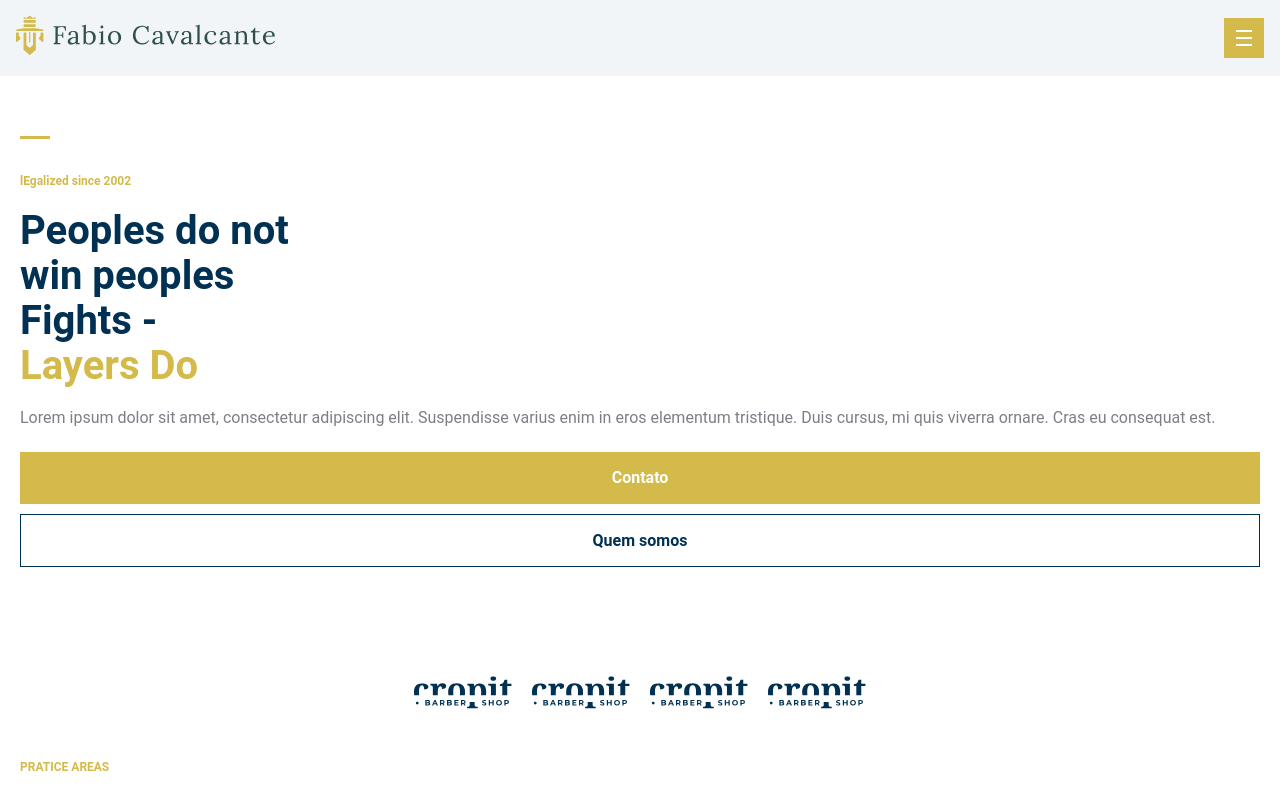
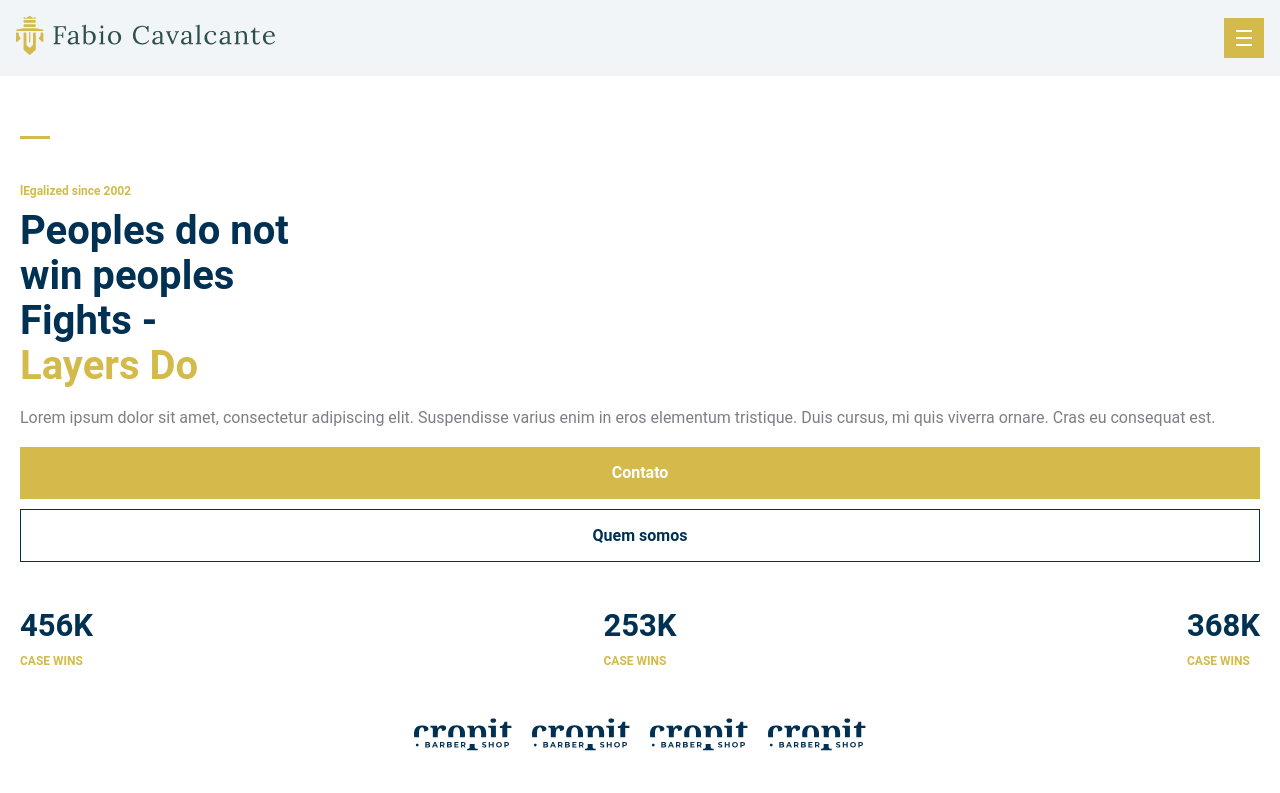
Before and after one commit to William-Koerich/Fabio-Cavalcante-Consultoria, a Next.js app: page / in a window 1280 px wide. Shown: the top 793 px of the page. Built offline with nearby package versions, Linux system fonts and the light colour scheme.

Commit message:
feat: add facts section

```diff
--- a/src/components/pages/home/HeroSection/index.tsx
+++ b/src/components/pages/home/HeroSection/index.tsx
@@ -17,13 +17,28 @@ export function HeroSection() {
             varius enim in eros elementum tristique. Duis cursus, mi quis
             viverra ornare. Cras eu consequat est.
           </p>
+          <S.ButtonContainer>
+            <Button borderColor="var(--gold)">Contato</Button>
+            <Button bgColor="transparent" textColor="var(--navy-blue)">
+              Quem somos
+            </Button>
+          </S.ButtonContainer>
         </div>
-        <S.ButtonContainer>
-          <Button borderColor="var(--gold)">Contato</Button>
-          <Button bgColor="transparent" textColor="var(--navy-blue)">
-            Quem somos
-          </Button>
-        </S.ButtonContainer>
+
+        <S.FactsContainer>
+          <S.FactsItem>
+            <p className="text">456K</p>
+            <h6 className="heading">CASE WINS</h6>
+          </S.FactsItem>
+          <S.FactsItem>
+            <p className="text">253K</p>
+            <h6 className="heading">CASE WINS</h6>
+          </S.FactsItem>
+          <S.FactsItem>
+            <p className="text">368K</p>
+            <h6 className="heading">CASE WINS</h6>
+          </S.FactsItem>
+        </S.FactsContainer>
       </S.LeftContainer>
       <S.RightContainer></S.RightContainer>
     </S.Container>
--- a/src/components/pages/home/HeroSection/styles.ts
+++ b/src/components/pages/home/HeroSection/styles.ts
@@ -2,7 +2,7 @@ import styled from "styled-components";
 
 export const Container = styled.main`
   width: 100%;
-  height: 55rem;
+  height: 100%;
 `;
 
 export const LeftContainer = styled.div`
@@ -10,7 +10,7 @@ export const LeftContainer = styled.div`
   display: flex;
   flex-direction: column;
   padding: 2rem;
-  gap: 1.5rem;
+  gap: 2.5rem;
   .colored-line {
     width: 3rem;
     height: 0.25rem;
@@ -21,8 +21,8 @@ export const LeftContainer = styled.div`
     display: flex;
     justify-content: center;
     flex-direction: column;
-    gap: 2rem;
-    margin-bottom: 1rem;
+    gap: 1rem;
+    margin-bottom: 2rem;
 
     .sub-heading {
       font-size: 1.2rem;
@@ -47,6 +47,7 @@ export const LeftContainer = styled.div`
       color: var(--gray);
       font-weight: 400;
       font-family: "Roboto", sans-serif;
+      margin: 1rem 0 1rem 0;
     }
   }
 `;
@@ -61,3 +62,31 @@ export const ButtonContainer = styled.div`
   flex-direction: column;
   gap: 1rem;
 `;
+
+export const FactsContainer = styled.div`
+  width: 100%;
+  display: flex;
+  justify-content: space-between;
+  gap: 1rem;
+`;
+
+export const FactsItem = styled.div`
+  display: flex;
+  justify-content: center;
+  flex-direction: column;
+  gap: 1rem;
+
+  .text {
+    font-size: 3.1rem;
+    font-weight: 700;
+    font-family: "Roboto", sans-serif;
+    color: var(--navy-blue);
+  }
+
+  .heading {
+    font-size: 1.2rem;
+    font-weight: 700;
+    font-family: "Roboto", sans-serif;
+    color: var(--gold);
+  }
+`;
```
